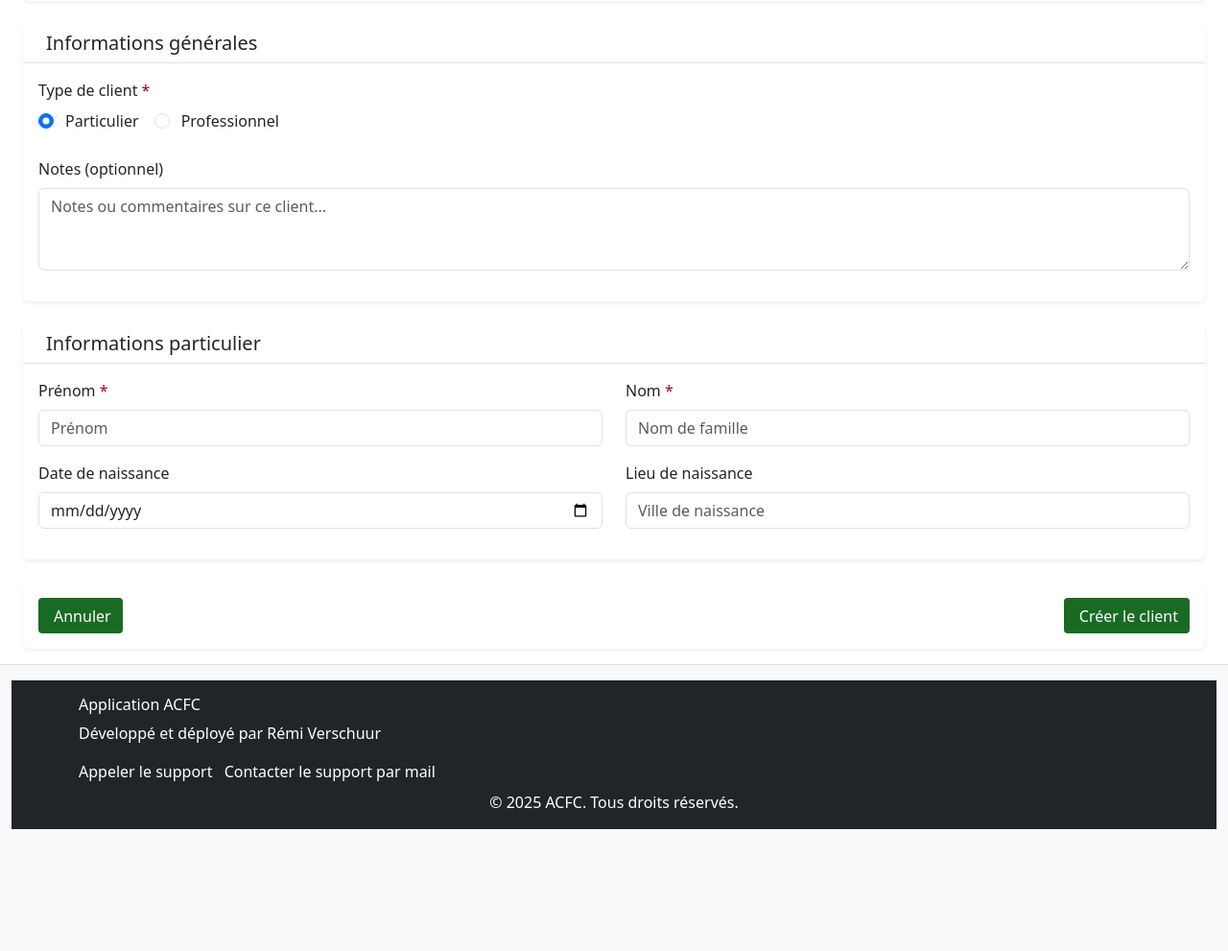
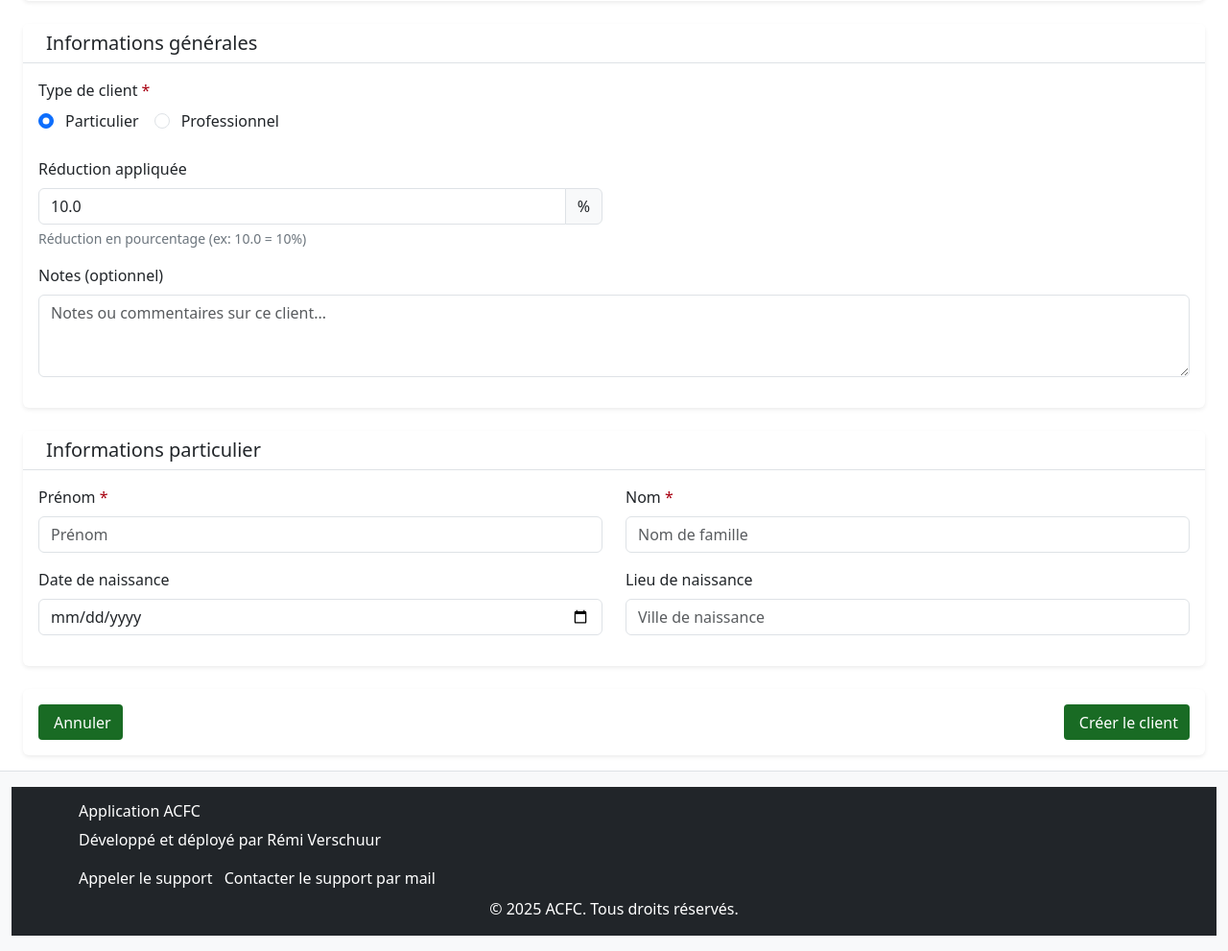
Before and after one commit to remiv1/acfc_intra, a Flask app: page /clients/nouveau in a window 1280 px wide. Shown: the part 190-1181 px from the top of the page at 96% size. Before the commit the page ends 1054 px from the top, so only its background shows below. Run offline with Flask 3, Linux system fonts and the light colour scheme; the visitor is signed in with stand-in values (Sample User, id 1); parts of the project's set-up code (start-up, migrations or seed data) failed here and were passed over.

Commit message:
feat: Ajouter un champ de réduction appliquée pour les clients avec validation et conversion

```diff
--- a/app_acfc/modeles.py
+++ b/app_acfc/modeles.py
@@ -289,6 +289,7 @@ class Client(Base):
     created_at = mapped_column(Date, default=func.now(), nullable=False, comment="Date de création du client")
     is_active = mapped_column(Boolean, default=True, nullable=False, comment="Client actif/inactif")
     notes = mapped_column(Text, nullable=True, comment="Notes libres sur le client")
+    reduces = mapped_column(Numeric(4,3), default=0.10, nullable=False, comment="Réduction appliquée au client")
 
     # === JONCTION CLIENT ===
     part = relationship("Part", uselist=False, back_populates="client")
--- a/app_acfc/templates/clients/client_form.html
+++ b/app_acfc/templates/clients/client_form.html
@@ -133,6 +133,21 @@
                             </div>
                         </div>
                         {% endif %}
+
+                        <!-- Réduction appliquée -->
+                        <div class="row mb-3">
+                            <div class="col-md-6">
+                                <label for="reduces" class="form-label">Réduction appliquée</label>
+                                <div class="input-group">
+                                    <input type="number" class="form-control" id="reduces" name="reduces"
+                                           min="0" max="100" step="0.1"
+                                           value="{% if client %}{{ (client.reduces * 100)|round(1) }}{% else %}10.0{% endif %}"
+                                           placeholder="10.0">
+                                    <span class="input-group-text">%</span>
+                                </div>
+                                <div class="form-text">Réduction en pourcentage (ex: 10.0 = 10%)</div>
+                            </div>
+                        </div>
 
                         <!-- Notes générales -->
                         <div class="row mb-3">
@@ -387,5 +402,30 @@ document.addEventListener('DOMContentLoaded', function() {
             }
         });
     }
+
+    // Gestion du champ réduction
+    const reducesField = document.getElementById('reduces');
+    if (reducesField) {
+        // Validation en temps réel
+        reducesField.addEventListener('input', function() {
+            let value = parseFloat(this.value) || 0;
+
+            // Validation de la plage
+            if (value >= 0 && value <= 100) {
+                this.classList.remove('is-invalid');
+                this.classList.add('is-valid');
+            } else {
+                this.classList.remove('is-valid');
+                this.classList.add('is-invalid');
+            }
+        });
+
+        // Conversion avant soumission (convertir le pourcentage en décimal pour la base de données)
+        const form = document.getElementById('clientForm');
+        form.addEventListener('submit', function(event) {
+            let percentValue = parseFloat(reducesField.value) || 0;
+            reducesField.value = (percentValue / 100).toFixed(3); // Convertir en décimal
+        });
+    }
 });
 </script>
```
Also changed, not shown: app_acfc/templates/clients/client_details.html (+11 -1 lines).
